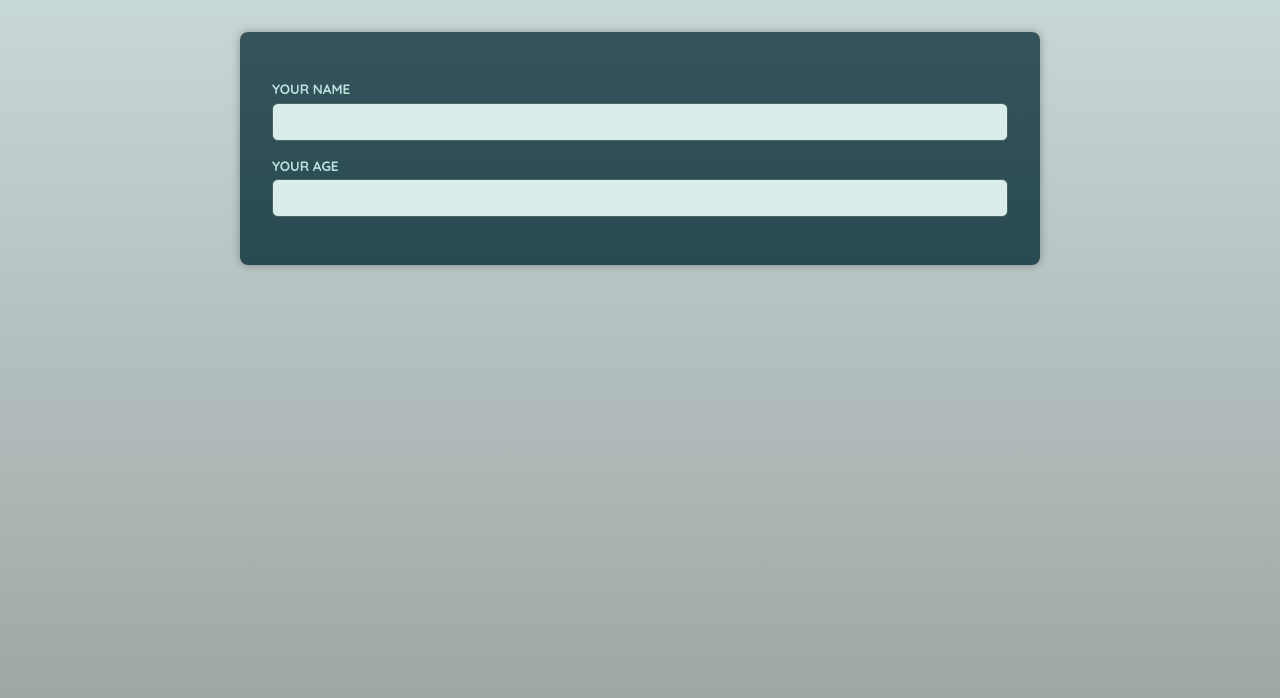
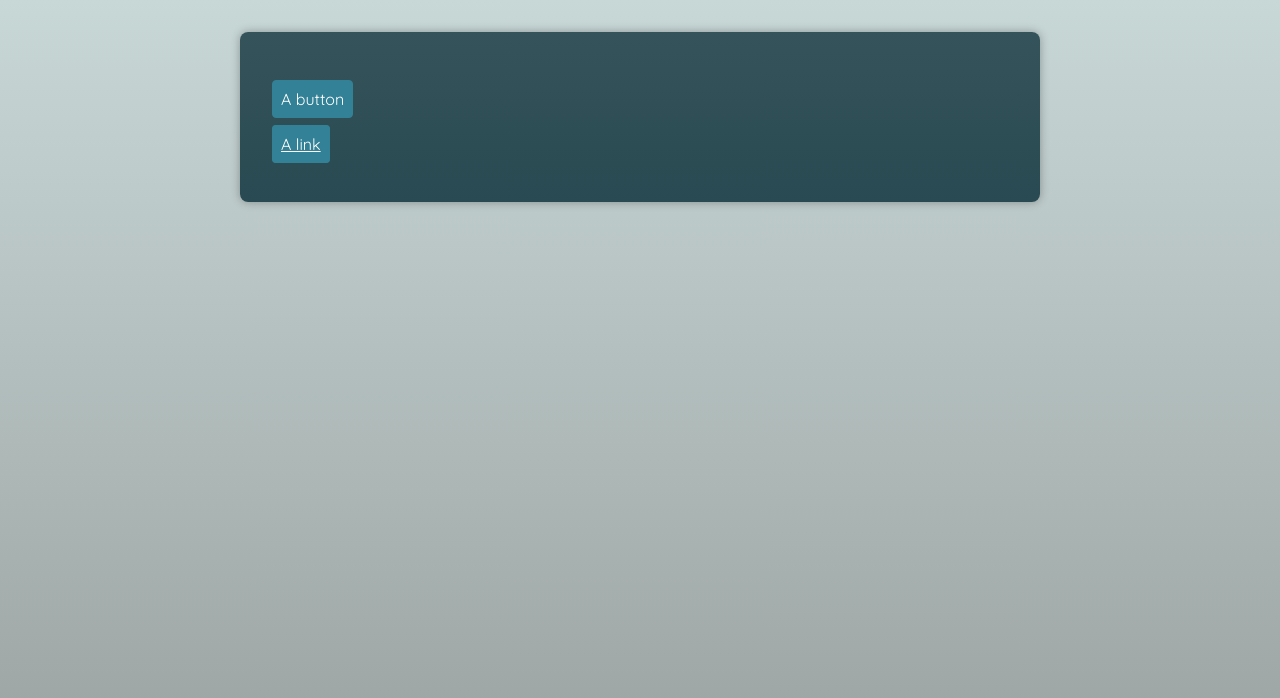
Before and after one commit to DeepakSuryaS/typescript, a React (Vite) app in the folder react-ts/advanced-components/: page / in a window 1280 px wide. Shown: the top 698 px of the page. Built offline with nearby package versions, Linux system fonts and the light colour scheme; a web font is replaced by a local one.

Commit message:
add: button comp

```diff
--- a/react-ts/advanced-components/src/App.tsx
+++ b/react-ts/advanced-components/src/App.tsx
@@ -1,10 +1,24 @@
 import Input from "./components/Input";
+import Button from "./components/Button";
 
 function App() {
+  // return (
+  //   <main>
+  //     <Input id="name" label="Your name" type="text" />
+  //     <Input id="age" label="Your age" type="number" />
+  //   </main>
+  // );
+
   return (
     <main>
-      <Input id="name" label="Your name" type="text" />
-      <Input id="age" label="Your age" type="number" />
+      <p>
+        <Button el="button"> A button</Button>
+      </p>
+      <p>
+        <Button el="anchor" href="#">
+          A link
+        </Button>
+      </p>
     </main>
   );
 }
--- /dev/null
+++ b/react-ts/advanced-components/src/components/Button.tsx
@@ -0,0 +1,19 @@
+import { type FC, type ComponentPropsWithoutRef } from "react";
+
+type ButtonProps = {
+  el: "button";
+} & ComponentPropsWithoutRef<"button">;
+
+type AnchorProps = {
+  el: "anchor";
+} & ComponentPropsWithoutRef<"a">;
+
+const Button: FC<ButtonProps | AnchorProps> = (props) => {
+  if (props.el === "anchor") {
+    return <a className="button" {...props}></a>;
+  }
+
+  return <button className="button" {...props}></button>;
+};
+
+export default Button;
--- a/react-ts/advanced-components/src/components/Input.tsx
+++ b/react-ts/advanced-components/src/components/Input.tsx
@@ -1,4 +1,4 @@
-import { ComponentPropsWithoutRef, type FC } from "react";
+import { type ComponentPropsWithoutRef, type FC } from "react";
 
 type InputProps = {
   label: string;
```
